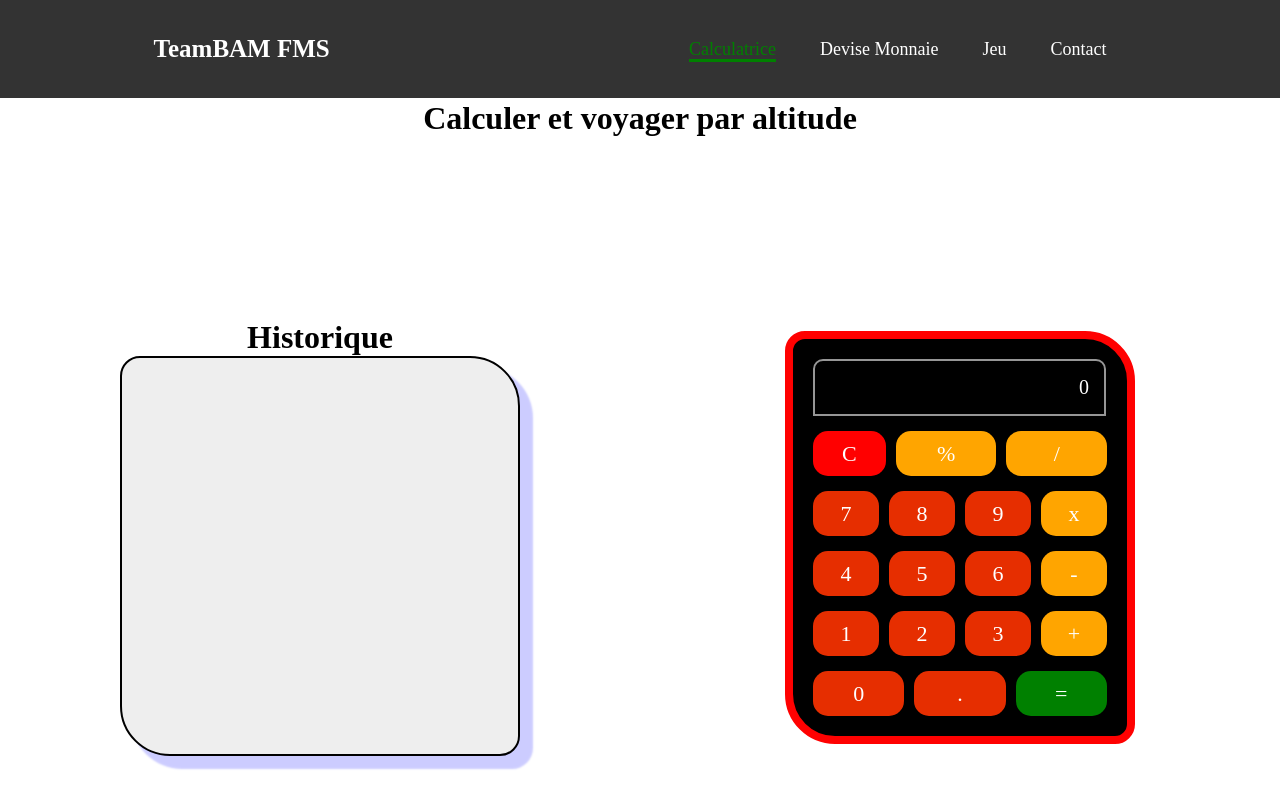
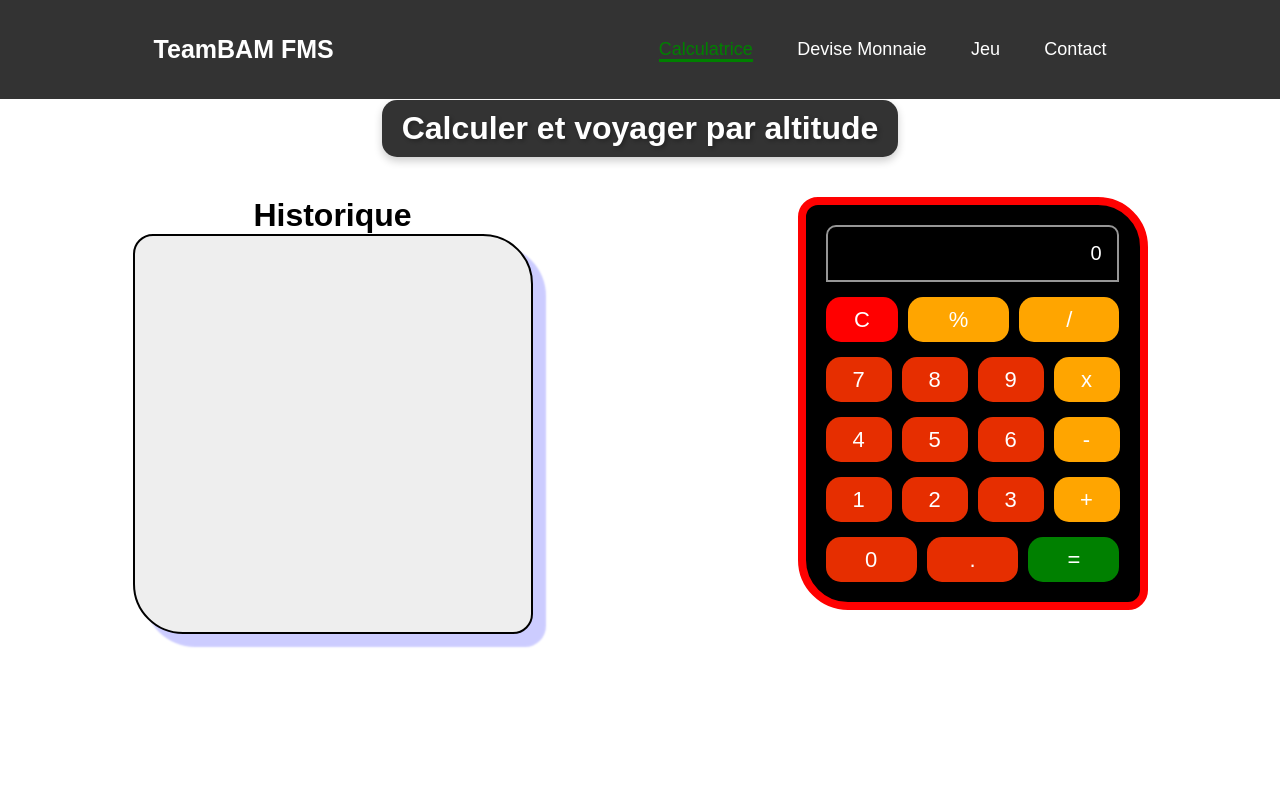
Before and after one commit to mohamed25100/jeu, a plain HTML site: page index.html in a window 1280 px wide. Shown: the top 800 px of the page. Drawn offline with Linux system fonts and the light colour scheme; no server answers.

Commit message:
update style && html && js

```diff
--- a/index.html
+++ b/index.html
@@ -18,15 +18,15 @@
     </nav>
   </header>
 
-  <strong><h1 style="margin-top: 100px;margin-left: auto;margin-right: auto;display: flex;justify-content: center;">Calculer et voyager par altitude</h1></strong>
-  <div id="home" style="grid-template-columns: repeat(2, 1fr);display: grid;" class="container">
+  <strong><h1 class="mt-100 mx-auto d-flex j-center bg-black text-shadow radius box-shadow c-white w-fit-content px-20 py-10">Calculer et voyager par altitude</h1></strong>
+  <div id="home">
 
     <div>
-      <h1 style="display: flex; justify-content: center;">Historique</h1>
+      <h1 class="d-flex j-center">Historique</h1>
       <p id="p1" style="border: 2px solid black;width: 400px;height: 400px; margin-right: auto; margin-left: auto;">
       </p>
     </div>
-    <div class="container">
+    <div>
       <div class="div">
         <p id="output" class="display">0</p>
 
@@ -89,13 +89,13 @@
         <select name="" id="" class="Currency">
           <option>Select</option>
         </select>
-        <input type="text" id="input_currency" name="">
+        <input type="number" id="input_currency" name="">
       </div>
       <div class="col">
         <select name="" id="" class="Currency">
           <option>Select</option>
         </select>
-        <input type="text" id="output_currency" disabled name="">
+        <input type="number" id="output_currency" disabled name="">
       </div>
     </div>
     <button onclick="converter()">Convert</button>
--- a/script.js
+++ b/script.js
@@ -7,6 +7,8 @@ function forclear() {
     document.getElementById("output").innerHTML = "0";
     document.getElementById("p1").innerHTML = "";
     document.getElementById("game").style.display = "none"; // Masquer les images au début
+    countEssaie = 5;
+    count.innerText = countEssaie;
   }
 
   function removeZero() {
@@ -126,10 +128,10 @@ function forclear() {
       .then((data) => data.json())
       .then((data) => {
           const entries = Object.entries(data);
-          console.log(entries)
+
           for(i = 0; i < entries.length; i++){
-            select[0].innerHTML += `<option value="${entries[i][0]}">${entries[i][0]}</option>`;
-            select[1].innerHTML += `<option value="${entries[i][0]}">${entries[i][0]}</option>`;
+            select[0].innerHTML += `<option value="${entries[i][0]}">${entries[i][1]}</option>`;
+            select[1].innerHTML += `<option value="${entries[i][0]}">${entries[i][1]}</option>`;
           }
       });
   function converter(){
--- a/style.css
+++ b/style.css
@@ -2,11 +2,60 @@
     margin: 0;
     padding: 0;
     box-sizing: border-box;
-    font-family: 'Times New Roman', Times, serif;
+    /*font-family: 'Times New Roman', Times, serif;*/
+    font-family: 'Arial', sans-serif;
     text-decoration: none;
     list-style: none;
 }
-
+.mt-100{
+    margin-top: 100px;
+}
+.mx-auto{
+    margin-right: auto;
+    margin-left: auto;
+}
+.d-flex{
+    display: flex;
+}
+.j-center{
+    justify-content: center;
+}
+.bg-black{
+    background-color: #333;
+}
+.text-shadow{
+    text-shadow: 2px 2px 4px rgba(0, 0, 0, 0.3);
+}
+.radius{
+    border-radius: 15px;
+}
+.text-center{
+    text-align: center;
+}
+.box-shadow{
+    box-shadow: 0 4px 8px rgba(0, 0, 0, 0.2);
+}
+.c-white{
+    color: white;
+}
+.w-fit-content{
+    width: fit-content;
+}
+.px-20{
+    padding-left: 20px;
+    padding-right: 20px;
+}
+.py-10{
+    padding-top: 10px;
+    padding-bottom: 10px;
+}
+#home{
+    align-items: flex-start;
+    margin-top: 40px;
+    display: flex;
+    justify-content: space-around;
+    height: 100vh;
+}
 html,
 body {
     width: 100%;
```
